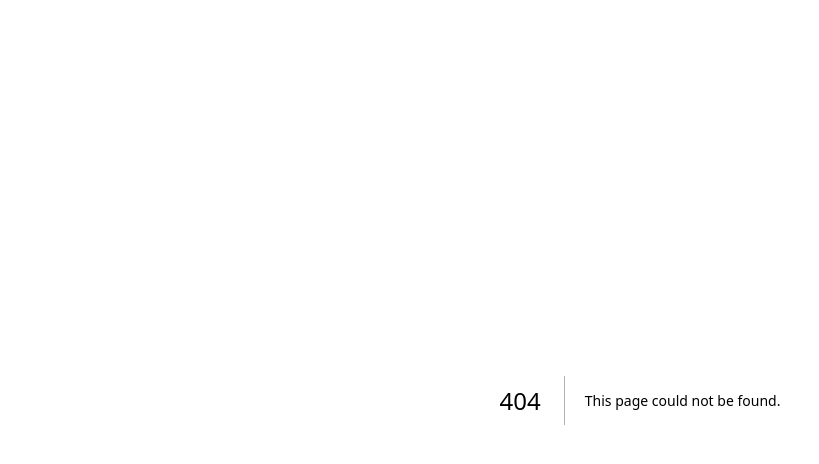
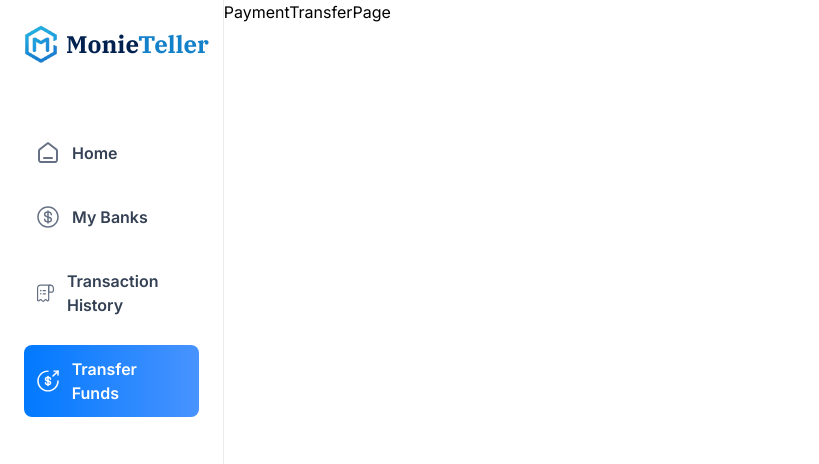
Before and after one commit to Ebukachuqz/monieteller-app, a Next.js app: page /payment-transfer in a window 1280 px wide. Before the commit this address had no page. Shown: the top 464 px of the page, without its empty margins (0-819 px from the left). Built offline with nearby package versions, Linux system fonts and the light colour scheme.

Commit message:
feat: add MyBanksPage, PaymentTransferPage, and TransactionHistoryPage components

```diff
--- /dev/null
+++ b/app/(main)/my-banks/page.tsx
@@ -0,0 +1,7 @@
+import React from "react";
+
+const MyBanksPage = () => {
+  return <div>MyBanksPage</div>;
+};
+
+export default MyBanksPage;
--- /dev/null
+++ b/app/(main)/payment-transfer/page.tsx
@@ -0,0 +1,7 @@
+import React from "react";
+
+const PaymentTransferPage = () => {
+  return <div>PaymentTransferPage</div>;
+};
+
+export default PaymentTransferPage;
--- /dev/null
+++ b/app/(main)/transaction-history/page.tsx
@@ -0,0 +1,7 @@
+import React from "react";
+
+const TransactionHistoryPage = () => {
+  return <div>TransactionHistoryPage</div>;
+};
+
+export default TransactionHistoryPage;
```
